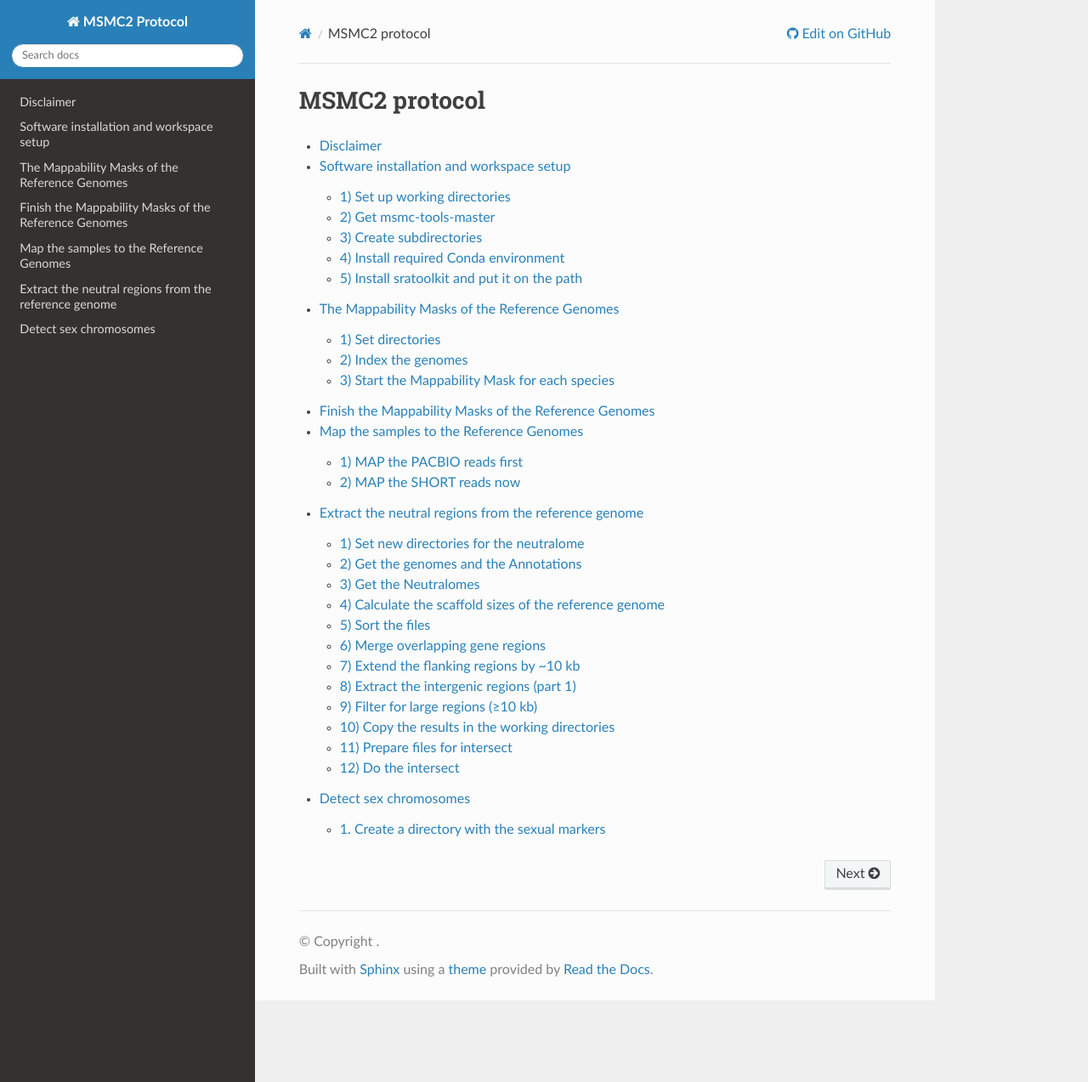
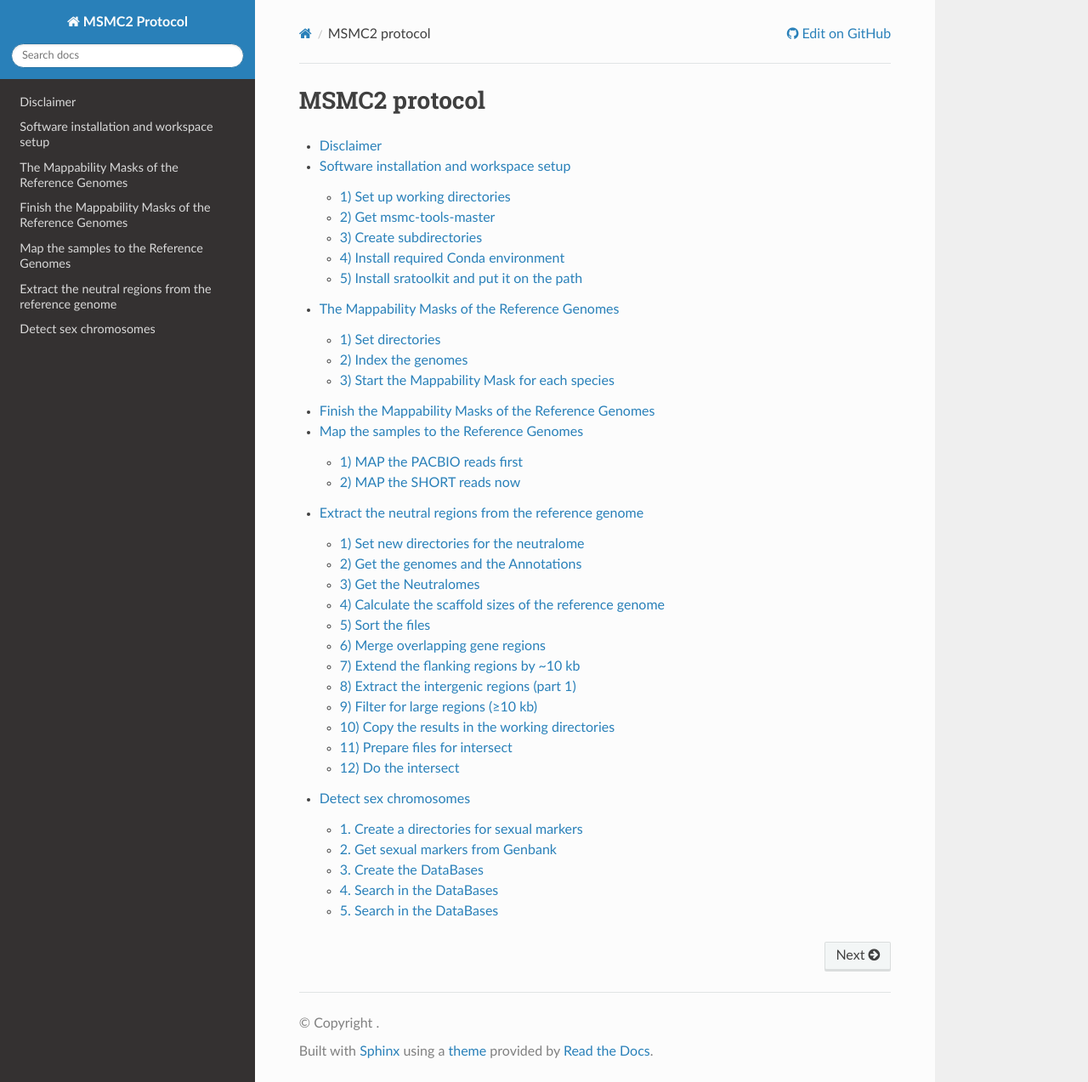
Before and after one commit to hoyosmanuel/MSMC2-Protocol, a Sphinx documentation site: the page built from docs/source/index.rst, in a window 1280 px wide and 1273 px high. Shown: the whole window at 85% size. Built offline with Sphinx 7.4.7 and the Read the Docs theme 3.1.0, drawn with Linux system fonts in a browser that asks for light colours; some of the changed lines change nothing that is shown.

Commit message:
Update 06_Data_Processing_5.rst

```diff
--- a/docs/source/06_Data_Processing_5.rst
+++ b/docs/source/06_Data_Processing_5.rst
@@ -7,18 +7,30 @@
 Detect sex chromosomes
 ======================
 
-1. Create a directory with the sexual markers
-----------------------------------------------
+1. Create a directories for sexual markers
+-----------------------------------------------
 
 .. code-block:: bash
 
  mkdir /lustre/scratch/mhoyosro/project1/SEX_MARKERS
 
- #Activate Blast
- . /home/mhoyosro/conda/etc/profile.d/conda.sh
- conda activate blast
 
- #Create the DataBases
+2. Get sexual markers from Genbank
+-----------------------------------------------
+
+.. note::
+
+ In this study, the markers KDM5C and ZFX (X-linked genes) and SRY* (a Y-specific gene) were used. Reference sequences for these genes were obtained from GenBank using bat-derived FASTA files. These FASTA files are placed in the SEX_MARKERS directory. *The SRY marker did not yield conclusive results.
+
+
+3. Create the DataBases
+------------------------
+
+.. note::
+
+ The reference genomes now must be formatted as BLAST databases to enable sequence searches..
+
+.. code-block:: bash
 
  cd /lustre/scratch/mhoyosro/project1/SEX_MARKERS
  makeblastdb -in /lustre/scratch/mhoyosro/project1/GENOMES/mHipLar1.2.pri.fa -dbtype nucl -out hLar_DB
@@ -29,103 +41,87 @@
  makeblastdb -in /lustre/scratch/mhoyosro/project1/GENOMES/mRhiFer1.5.pri.fa -dbtype nucl -out rFer_DB
  makeblastdb -in /lustre/scratch/mhoyosro/project1/GENOMES/mRouAeg1.4.pri.fa -dbtype nucl -out rAeg_DB
 
-#Look for the KDM5C first
-blastn -query KDM5C_gene.fa -db hLar_DB -out hLar_res_KDM5C.txt -outfmt 6
-blastn -query KDM5C_gene.fa -db mMol_DB -out mMol_res_KDM5C.txt -outfmt 6
-blastn -query KDM5C_gene.fa -db mMyo_DB -out mMyo_res_KDM5C.txt -outfmt 6
-blastn -query KDM5C_gene.fa -db pDis_DB -out pDis_res_KDM5C.txt -outfmt 6
-blastn -query KDM5C_gene.fa -db pKuh_DB -out pKuh_res_KDM5C.txt -outfmt 6
-blastn -query KDM5C_gene.fa -db rFer_DB -out rFer_res_KDM5C.txt -outfmt 6
-blastn -query KDM5C_gene.fa -db rAeg_DB -out rAeg_res_KDM5C.txt -outfmt 6
 
-#Look for the ZFX
-blastn -query ZFX_gene.fa -db hLar_DB -out hLar_res_ZFX.txt -outfmt 6
-blastn -query ZFX_gene.fa -db mMol_DB -out mMol_res_ZFX.txt -outfmt 6
-blastn -query ZFX_gene.fa -db mMyo_DB -out mMyo_res_ZFX.txt -outfmt 6
-blastn -query ZFX_gene.fa -db pDis_DB -out pDis_res_ZFX.txt -outfmt 6
-blastn -query ZFX_gene.fa -db pKuh_DB -out pKuh_res_ZFX.txt -outfmt 6
-blastn -query ZFX_gene.fa -db rFer_DB -out rFer_res_ZFX.txt -outfmt 6
-blastn -query ZFX_gene.fa -db rAeg_DB -out rAeg_res_ZFX.txt -outfmt 6
+4. Search in the DataBases
+---------------------------
 
-#Look for the SRY
-blastn -query SRY_gene.fa -db hLar_DB -out hLar_res_SRY.txt -outfmt 6
-blastn -query SRY_gene.fa -db mMol_DB -out mMol_res_SRY.txt -outfmt 6
-blastn -query SRY_gene.fa -db mMyo_DB -out mMyo_res_SRY.txt -outfmt 6
-blastn -query SRY_gene.fa -db pDis_DB -out pDis_res_SRY.txt -outfmt 6
-blastn -query SRY_gene.fa -db pKuh_DB -out pKuh_res_SRY.txt -outfmt 6
-blastn -query SRY_gene.fa -db rFer_DB -out rFer_res_SRY.txt -outfmt 6
-blastn -query SRY_gene.fa -db rAeg_DB -out rAeg_res_SRY.txt -outfmt 6
+.. code-block:: bash
+
+ #Look for the KDM5C first
+ blastn -query KDM5C_gene.fa -db hLar_DB -out hLar_res_KDM5C.txt -outfmt 6
+ blastn -query KDM5C_gene.fa -db mMol_DB -out mMol_res_KDM5C.txt -outfmt 6
+ blastn -query KDM5C_gene.fa -db mMyo_DB -out mMyo_res_KDM5C.txt -outfmt 6
+ blastn -query KDM5C_gene.fa -db pDis_DB -out pDis_res_KDM5C.txt -outfmt 6
+ blastn -query KDM5C_gene.fa -db pKuh_DB -out pKuh_res_KDM5C.txt -outfmt 6
+ blastn -query KDM5C_gene.fa -db rFer_DB -out rFer_res_KDM5C.txt -outfmt 6
+ blastn -query KDM5C_gene.fa -db rAeg_DB -out rAeg_res_KDM5C.txt -outfmt 6
+
+ #Look for the ZFX
+ blastn -query ZFX_gene.fa -db hLar_DB -out hLar_res_ZFX.txt -outfmt 6
+ blastn -query ZFX_gene.fa -db mMol_DB -out mMol_res_ZFX.txt -outfmt 6
+ blastn -query ZFX_gene.fa -db mMyo_DB -out mMyo_res_ZFX.txt -outfmt 6
+ blastn -query ZFX_gene.fa -db pDis_DB -out pDis_res_ZFX.txt -outfmt 6
+ blastn -query ZFX_gene.fa -db pKuh_DB -out pKuh_res_ZFX.txt -outfmt 6
+ blastn -query ZFX_gene.fa -db rFer_DB -out rFer_res_ZFX.txt -outfmt 6
+ blastn -query ZFX_gene.fa -db rAeg_DB -out rAeg_res_ZFX.txt -outfmt 6
+
+ #Look for the SRY
+ blastn -query SRY_gene.fa -db hLar_DB -out hLar_res_SRY.txt -outfmt 6
+ blastn -query SRY_gene.fa -db mMol_DB -out mMol_res_SRY.txt -outfmt 6
+ blastn -query SRY_gene.fa -db mMyo_DB -out mMyo_res_SRY.txt -outfmt 6
+ blastn -query SRY_gene.fa -db pDis_DB -out pDis_res_SRY.txt -outfmt 6
+ blastn -query SRY_gene.fa -db pKuh_DB -out pKuh_res_SRY.txt -outfmt 6
+ blastn -query SRY_gene.fa -db rFer_DB -out rFer_res_SRY.txt -outfmt 6
+ blastn -query SRY_gene.fa -db rAeg_DB -out rAeg_res_SRY.txt -outfmt 6
 
 
-#Look for the X
-blastn -query pKuhRNA-binding_motif_protein_X_Chrm.fa -db pKuh_DB -out pKuh_res_X_prot.txt -outfmt 6
+5. Search in the DataBases
+---------------------------
+
+.. note::
+
+ Based on these results, scaffold identities were assigned. Although alternative and potentially more robust approaches may exist, this was the strategy followed in this study.
 
 
-nano blstr2.sh
+A) *Hipposideros larvatus*
+~~~~~~~~~~~~~~~~~~~~~~~~~~
 
-#!/bin/bash
-#SBATCH --job-name=blstr2
-#SBATCH --output=%x.%j.out
-#SBATCH --error=%x.%j.err
-#SBATCH --partition=nocona
-#SBATCH --nodes=1
-#SBATCH --ntasks=1
-cd /lustre/scratch/mhoyosro/project1/SEX_MARKERS
-
-. /home/mhoyosro/conda/etc/profile.d/conda.sh
-conda activate blast
+| 2n = 32 => 14 pairs of Autosomes + X Y
+| Chromosome X = manual_scaffold_14
 
 
-blastn -query pKuh_randomX.fa -db pKuh_DB -out pKuh_random1_X_prot.txt -outfmt 6
+B) *Molossus molossus*
+~~~~~~~~~~~~~~~~~~~~~~~~~~
 
+| 2n = 48 => 22 pairs of Autosomes + X Y
+| Chromosome X = scaffold_m16_p_2 & scaffold_m16_p_1
 
-nano mapX.sh
-#!/bin/bash
-#SBATCH --job-name=mapping
-#SBATCH --output=%x.%j.out
-#SBATCH --error=%x.%j.err
-#SBATCH --partition=nocona
-#SBATCH --nodes=1
-#SBATCH --ntasks=64
+C) *Myotis myotis*
+~~~~~~~~~~~~~~~~~~~~~~~~~~
 
-cd /lustre/scratch/mhoyosro/project1/SEX_MARKERS
-ROOT=/lustre/scratch/mhoyosro/project1/GENOMES
+| 2n = 44 => 20 pairs of Autosomes + X Y
+| Chromosome X = scaffold_m19_p_4
 
-bwa aln -t 64 $ROOT/mPipKuh1.2.pri.fa pKuh_random1_X_prot.fa > pKuh_random1_X_prot.sai &&
-BWA_THREAD=64 bwa samse $ROOT/mPipKuh1.2.pri.fa pKuh_random1_X_prot.sai pKuh_random1_X_prot.fa  > pKuh_random1_X_prot.sam
+D) *Phyllostomus discolor*
+~~~~~~~~~~~~~~~~~~~~~~~~~~
 
+| 2n = 32 => 14 pairs of Autosomes + X Y
+| Chromosome X = scaffold_m19_p_9
 
+E) *Pipistrellus kuhlii*
+~~~~~~~~~~~~~~~~~~~~~~~~~~
 
+| 2n = 44 => 20 pairs of Autosomes + X Y
+| Chromosome X = 16  (Scaffold 16 was tentatively assigned based on ZFX)
 
+F) *Rhinolophus ferrumequinum*
+~~~~~~~~~~~~~~~~~~~~~~~~~~~~~~~
 
+| 2n = 58 => 27 pairs of Autosomes + X Y
+| Chromosome X = scaffold_m29_p_1
 
+G) *Rousettus aegyptiacus*
+~~~~~~~~~~~~~~~~~~~~~~~~~~~~~~~
 
-
-
-cd /lustre/scratch/mhoyosro/project1/MSMC2/hLar
-#2n = 32 => 14 Autosomas + X Y
-#Chromosome X = manual_scaffold_14
-
-cd /lustre/scratch/mhoyosro/project1/MSMC2/mMol
-#2n = 48 => 22 Autosomas + X Y
-#Chromosome X = scaffold_m16_p_2 & scaffold_m16_p_1
-
-cd /lustre/scratch/mhoyosro/project1/MSMC2/mMyo
-#2n = 44 => 20 Autosomas + X Y
-#Chromosome X = scaffold_m19_p_4
-
-cd /lustre/scratch/mhoyosro/project1/MSMC2/pDis
-#2n = 32 => 14 Autosomas + X Y
-#Chromosome X = scaffold_m19_p_9 (Usando el alineamiento del cromosoma X)
-
-cd /lustre/scratch/mhoyosro/project1/MSMC2/pKuh
-#2n = 44 => 20 Autosomas + X Y
-#Chromosome X = ???  Voy a decir que es el 16 de acuerdo a ZFX
-
-cd /lustre/scratch/mhoyosro/project1/MSMC2/rFer
-#2n = 58 => 27 Autosomas + X Y
-#Chromosome X = scaffold_m29_p_1 (confirmado con el alineamiento del cromosoma X)
-
-cd /lustre/scratch/mhoyosro/project1/MSMC2/rAeg
-#2n = 36 => 16 Autosomas + X Y
-#Chromosome X = scaffold_m13_p_9 (confirmado con el alineamiento del cromosoma X)
+| 2n = 36 => 16 pairs of Autosomes + X Y
+| Chromosome X = scaffold_m13_p_9
```
